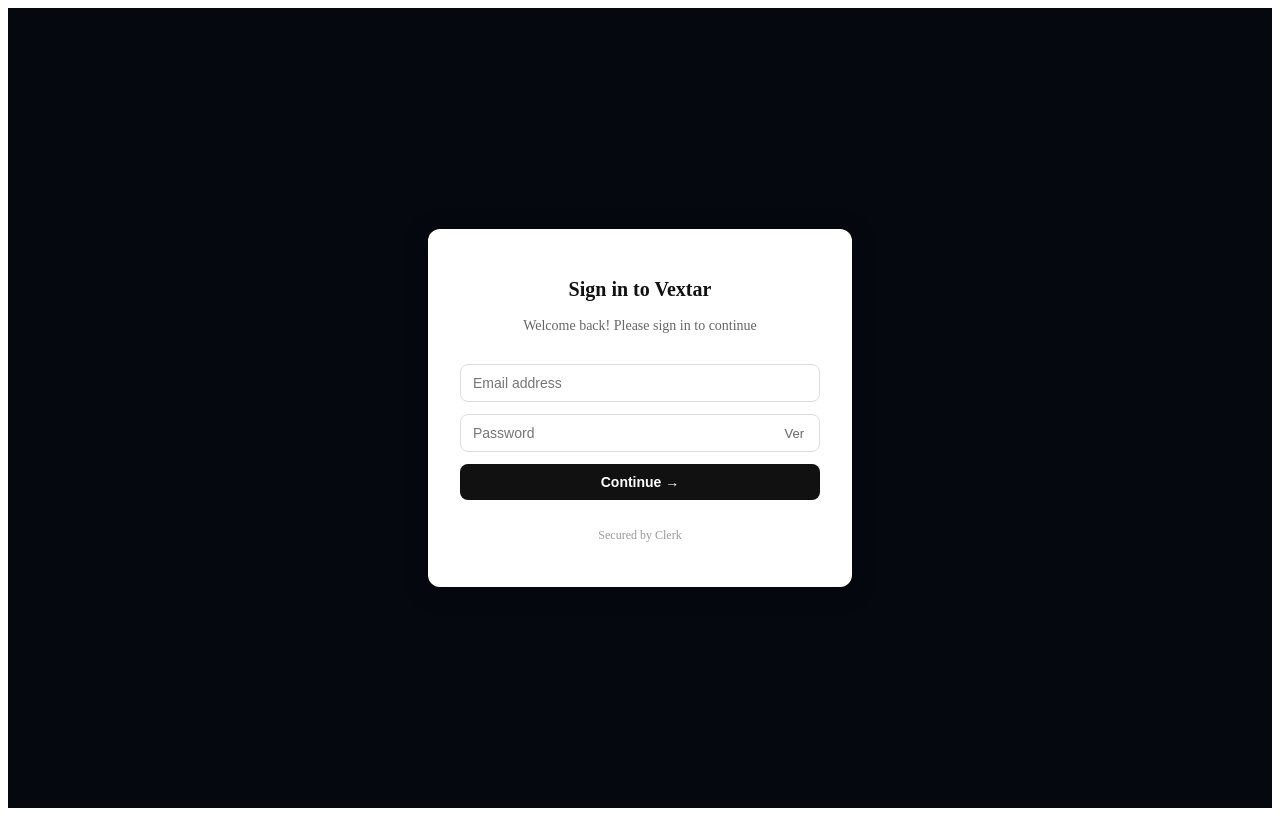
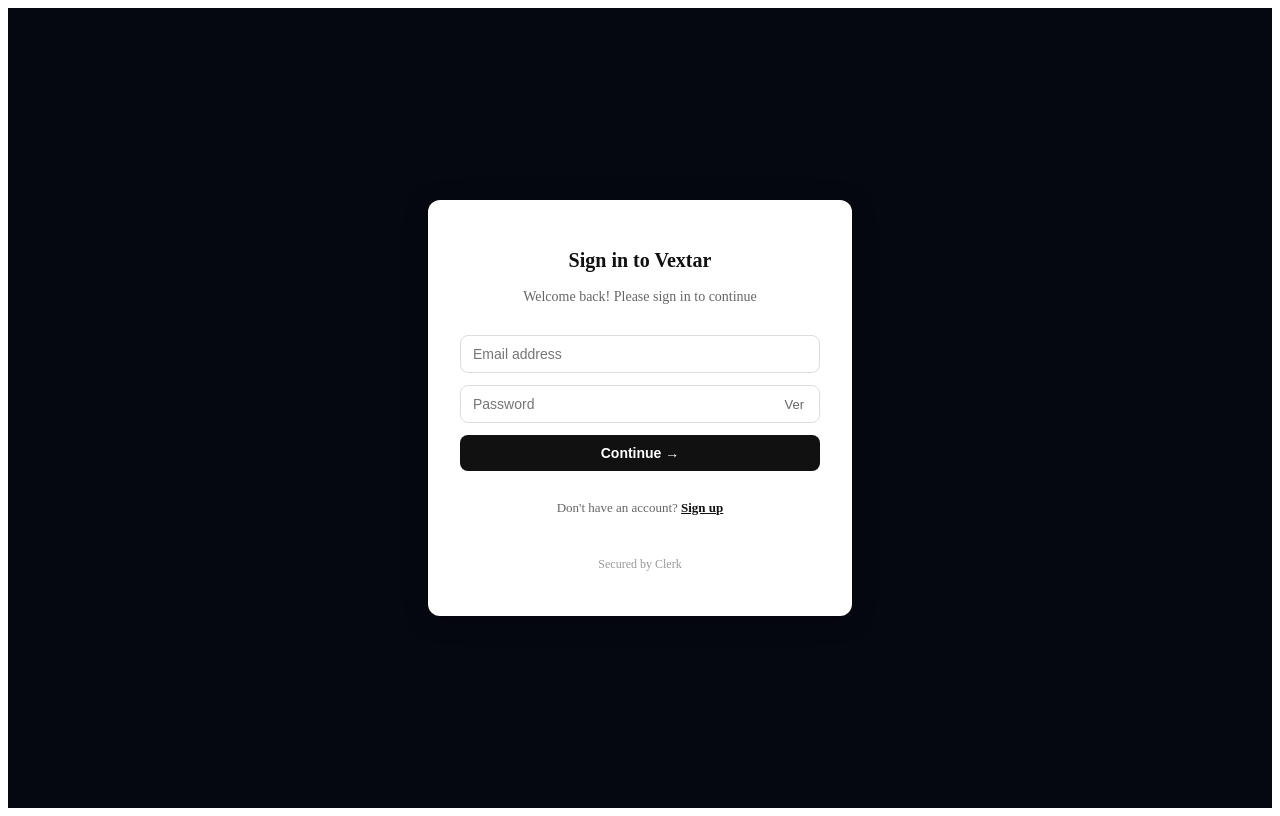
Before and after one commit to Vextarhq/vextar-app, a Next.js app: page /login in a window 1280 px wide. Built offline with nearby package versions, Linux system fonts and the light colour scheme; no server answers.

Commit message:
Update page.js

```diff
--- a/app/login/page.js
+++ b/app/login/page.js
@@ -84,6 +84,9 @@ export default function LoginPage() {
             {loading ? 'Cargando...' : 'Continue →'}
           </button>
         </form>
+            <p style={{ textAlign: 'center', fontSize: '13px', color: '#666' }}>
+  Don't have an account? <a href="/sign-up" style={{ color: '#111', fontWeight: '600' }}>Sign up</a>
+</p>
         <p style={{ textAlign: 'center', fontSize: '12px', color: '#999' }}>Secured by Clerk</p>
       </div>
     </div>
```
